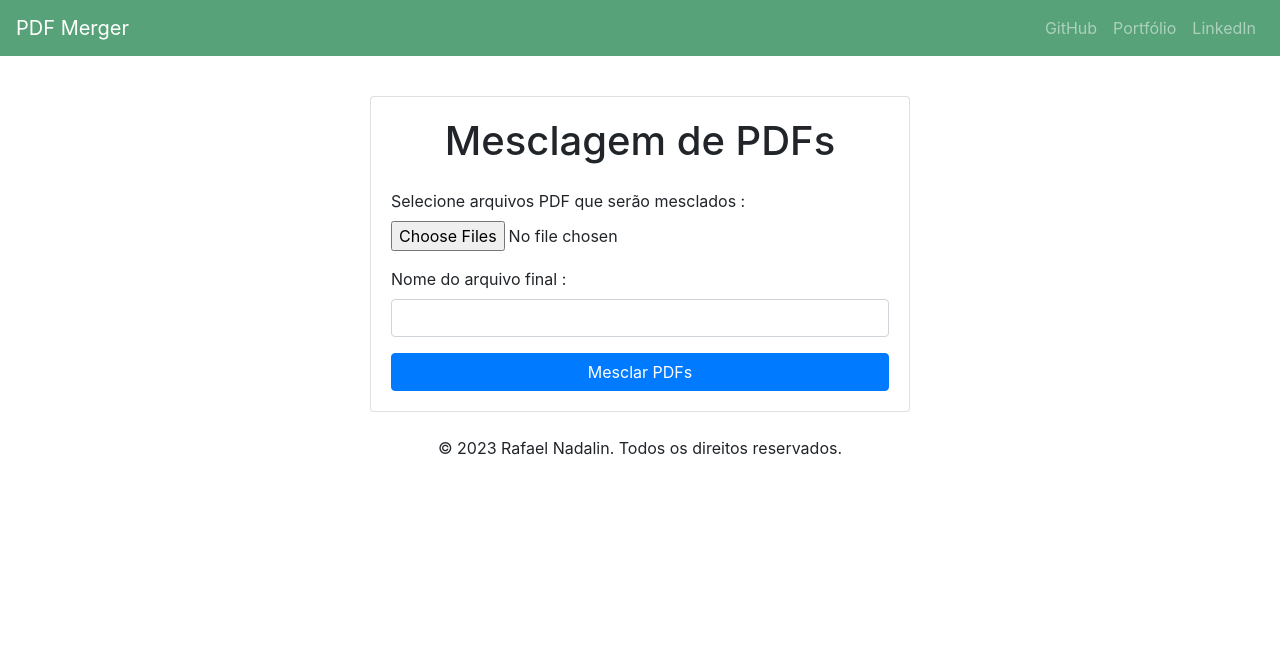
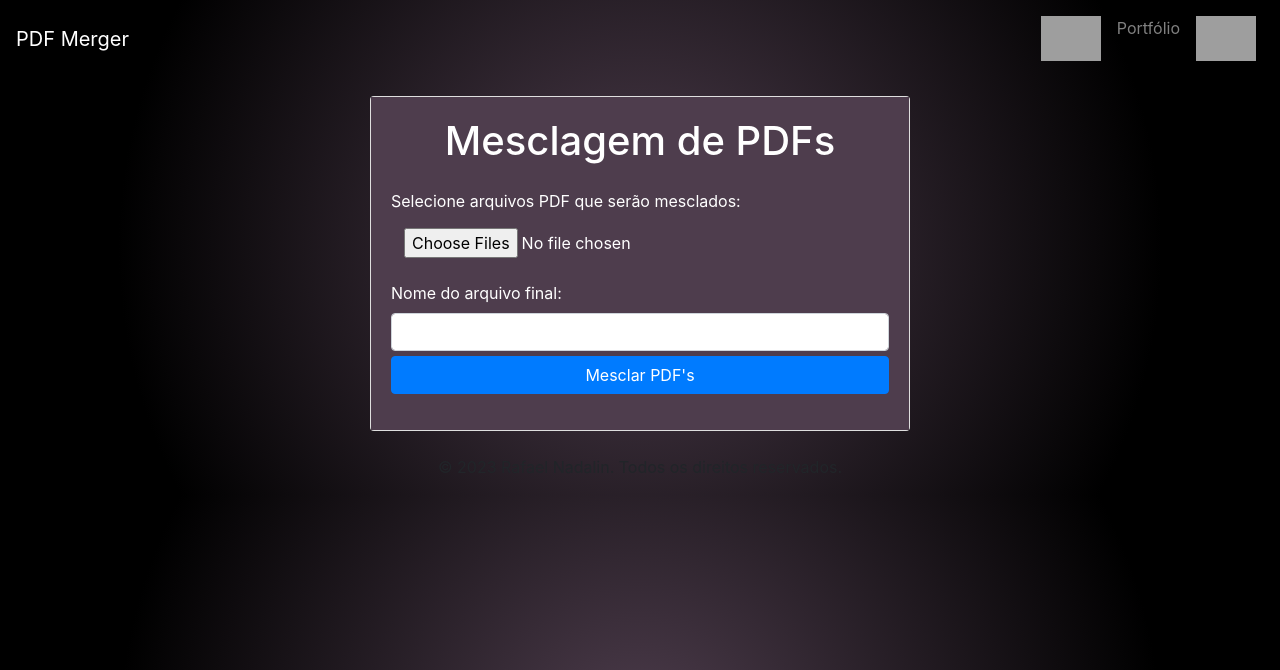
Before and after one commit to Tudolin/pdf-merger-app, a Flask app: page / in a window 1280 px wide. Shown: the top 670 px of the page. Run offline with Flask 2, Linux system fonts and the light colour scheme; some libraries are stand-ins or nearby versions; grey boxes are pictures that could not be loaded.

Commit message:
Update app.html

```diff
--- a/templates/app.html
+++ b/templates/app.html
@@ -1,12 +1,13 @@
 <!DOCTYPE html>
 <html>
 <head>
-    <title>Mesclagem de PDFs</title>
+    <title style="color: white;">Mesclagem de PDFs</title>
     <link rel="stylesheet" href="https://maxcdn.bootstrapcdn.com/bootstrap/4.0.0/css/bootstrap.min.css">
 </head>
-<body>
+<body style="background: rgb(78, 61, 77);
+background: radial-gradient(circle, rgba(78, 61, 77, 1) 0%, rgba(0, 0, 0, 1) 76%);">
     <!-- Cabeçalho flutuante com estilos personalizados -->
-    <nav class="navbar navbar-expand-lg navbar-dark bg-custom fixed-top" style="background-color: rgba(46, 139, 87, 0.8);">
+    <nav class="navbar navbar-expand-lg navbar-dark bg-custom fixed-top" style="background: rgba(0, 0, 0, 0);">
         <a class="navbar-brand" href="#">PDF Merger</a>
         <button class="navbar-toggler" type="button" data-toggle="collapse" data-target="#navbarNav" aria-controls="navbarNav" aria-expanded="false" aria-label="Toggle navigation">
             <span class="navbar-toggler-icon"></span>
@@ -14,13 +15,19 @@
         <div class="collapse navbar-collapse" id="navbarNav">
             <ul class="navbar-nav ml-auto">
                 <li class="nav-item">
-                    <a class="nav-link" href="https://github.com/Tudolin" target="_blank">GitHub</a>
+                    <li class="nav-item">
+                        <a class="nav-link" href="https://github.com/Tudolin" target="_blank">
+                            <img src="/git-logo.png" alt="GitHub" width="60px">
+                        </a>
                     </li>
                     <li class="nav-item">
                         <a class="nav-link" href="https://tudolin.github.io/" target="_blank">Portfólio</a>
                     </li>
                     <li class="nav-item">
-                    <a class="nav-link" href="https://www.linkedin.com/in/rafael-nadalin-68166722a/" target="_blank">LinkedIn</a>
+                        <a class="nav-link" href="https://www.linkedin.com/in/rafael-nadalin-68166722a/" target="_blank">
+                            <img src="/linkedin-logo.png" alt="LinkedIn" width="60px">
+                        </a>
+                    </li>
                 </li>
             </ul>
         </div>
@@ -30,18 +37,36 @@
         <div class="row justify-content-center">
             <div class="col-md-6">
                 <div class="card">
-                    <div class="card-body">
+                    <div style="background: rgb(78, 61, 77); color: white;" class="card-body">
                         <h1 class="text-center mb-4">Mesclagem de PDFs</h1>
                         <form action="/merge_pdfs" method="post" enctype="multipart/form-data">
                             <div class="form-group">
-                                <label for="file">Selecione arquivos PDF que serão mesclados : </label>
-                                <input type="file" class="form-control-file" name="file" multiple required>
+                                <label for="file">Selecione arquivos PDF que serão mesclados:</label>
+                                <input type="file" class="btn form-control-file" name="file" multiple required>
                             </div>
                             <div class="form-group">
-                                <label for "name">Nome do arquivo final :</label>
+                                <label for="name">Nome do arquivo final:</label>
                                 <input type="text" class="form-control" name="name" required>
+                                <button id="show-popup" class="btn btn-primary btn-block" style="margin-top: 5px;" type="button">Mesclar PDF's</button>
+                                <div id="confirmation-popup" class="modal" style="display: none;">
+                                    <div class="modal-dialog">
+                                        <div class="modal-content">
+                                            <div class="modal-header">
+                                                <h5 style="color: black" class="modal-title">PDFs mesclados com sucesso!</h5>
+                                                <button id="close-button" type="button" class="close" data-dismiss="modal" aria-label="Close">
+                                                    <span aria-hidden="true">&times;</span>
+                                                </button>
                                             </div>
-                            <button type="submit" class="btn btn-primary btn-block">Mesclar PDFs</button>
+                                            <div style="color: black;" class="modal-body">Os PDFs foram mesclados com sucesso. O download está pronto.</div>
+                                            <div class="modal-footer">
+                                                <!-- Após o fechamento do formulário -->
+                                                <button id="download-link" class="btn btn-primary btn-block">Download</button>
+                                                <button id="confirm-button" type="button" class="btn btn-secondary" onclick="window.location.reload();">Cancelar</button>
+                                            </div>
+                                        </div>
+                                    </div>
+                                </div>
+                            </div>
                         </form>
                     </div>
                 </div>
@@ -53,15 +78,28 @@
         <p>&copy; 2023 Rafael Nadalin. Todos os direitos reservados.</p>
     </footer>
 
-    <style>
-        .bg-custom {
-            background-color: transparent;
+    <script>
+        document.getElementById('show-popup').addEventListener('click', function () {
+            var fileInput = document.querySelector('input[type="file"]');
+            var nameInput = document.querySelector('input[name="name"]');
+            if (fileInput.files.length > 0 && nameInput.value.trim() !== "") {
+                var confirmationPopup = document.getElementById('confirmation-popup');
+                confirmationPopup.style.display = 'block';
             }
-    </style>
+        });
+
+        document.getElementById('close-button').addEventListener('click', function () {
+            var confirmationPopup = document.getElementById('confirmation-popup');
+            confirmationPopup.style.display = 'none';
+        });
+
+        document.getElementById('confirm-button').addEventListener('click', function () {
+            // Adicione a função de envio aqui, se necessário
+        });
+    </script>
 
     <script src="https://code.jquery.com/jquery-3.2.1.slim.min.js"></script>
     <script src="https://cdnjs.cloudflare.com/ajax/libs/popper.js/1.12.9/umd/popper.min.js"></script>
     <script src="https://maxcdn.bootstrapcdn.com/bootstrap/4.0.0/js/bootstrap.min.js"></script>
-
 </body>
 </html>
```
Lines whose indentation alone changed are shown as unchanged.
